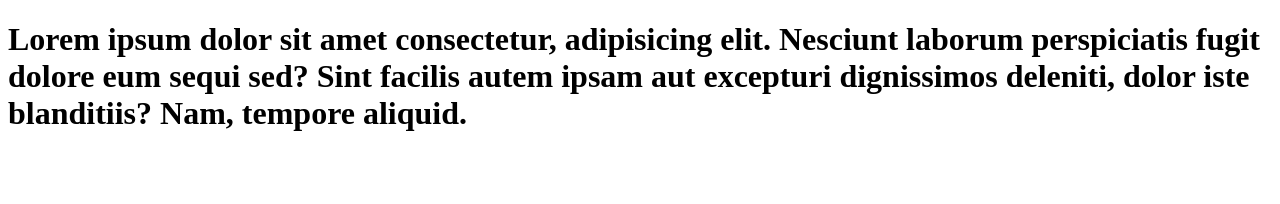
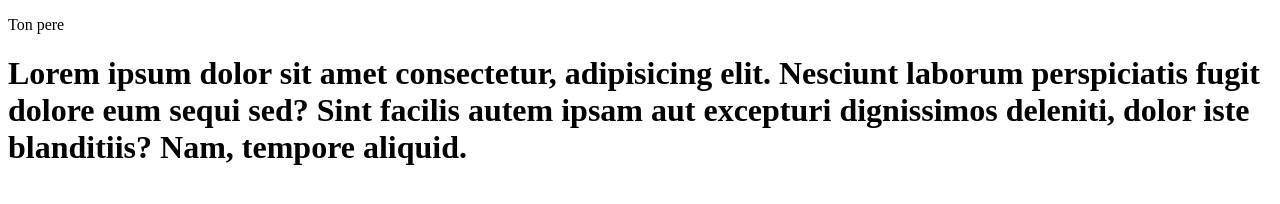
Before and after one commit to Kdkarr/tes1, a plain HTML site: page index.html in a window 1280 px wide. Drawn offline with Linux system fonts and the light colour scheme.

Commit message:
add paragraphe

```diff
--- a/index.html
+++ b/index.html
@@ -7,6 +7,8 @@
     <title>Document</title>
 </head>
 <body>
+<p>Ton pere</p>
     <h1>Lorem ipsum dolor sit amet consectetur, adipisicing elit. Nesciunt laborum perspiciatis fugit dolore eum sequi sed? Sint facilis autem ipsam aut excepturi dignissimos deleniti, dolor iste blanditiis? Nam, tempore aliquid.</h1>
 </body>
+
 </html>
```
